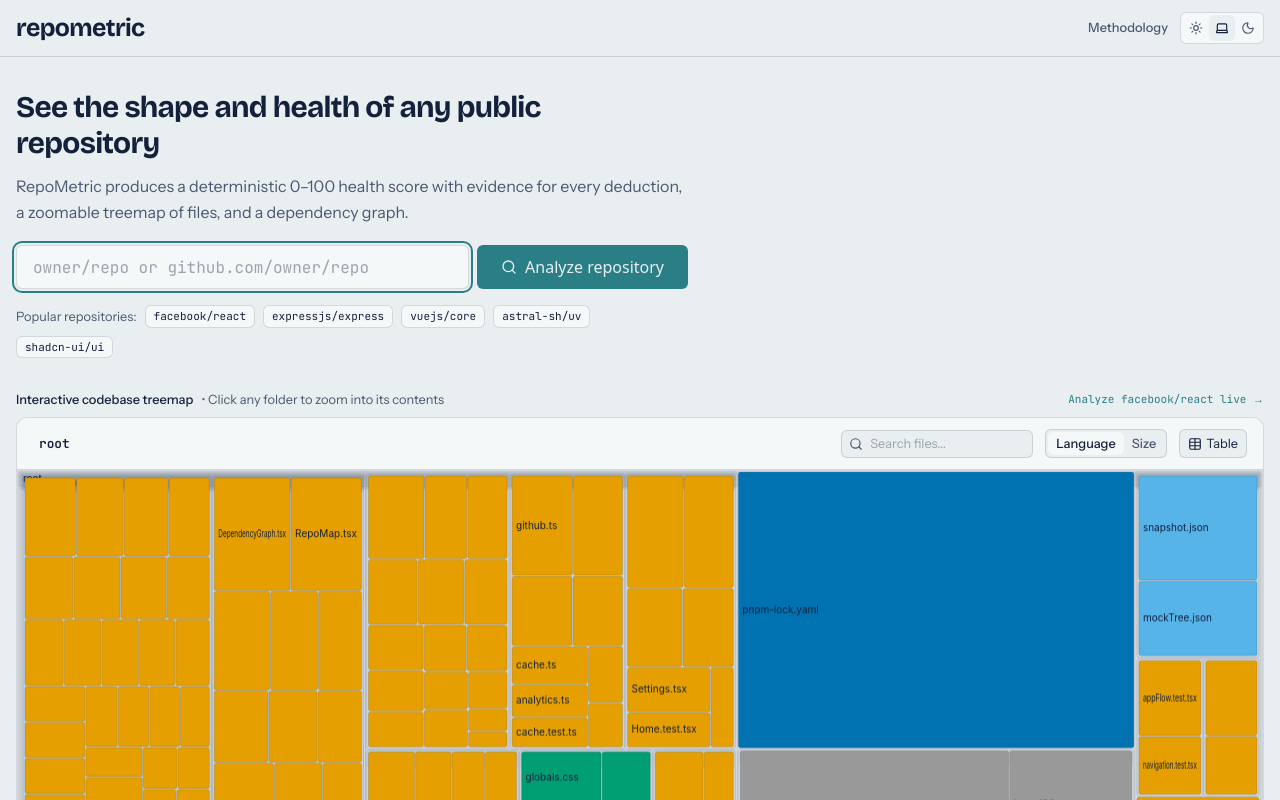
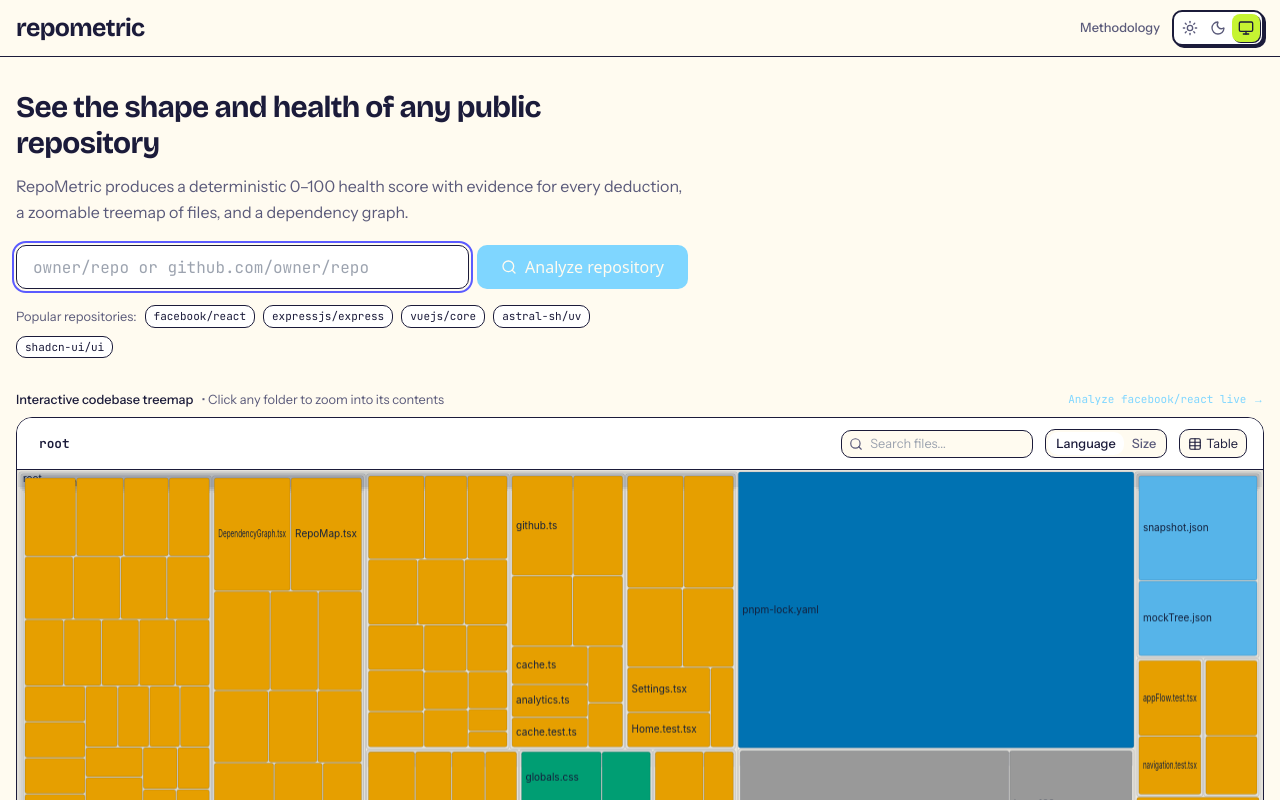
Before and after one commit to Hemacharankodhanda/repometric, a Next.js app in the folder apps/web/: page / in a window 1280 px wide. Shown: the top 800 px of the page. Built offline with nearby package versions, Linux system fonts and the light colour scheme.

Commit message:
feat(web): wire playful field guide tokens, fonts, theme toggle, and motion libraries (T0.4)

```diff
--- a/apps/web/package.json
+++ b/apps/web/package.json
@@ -20,8 +20,10 @@
     "@repometric/core": "workspace:*",
     "@repometric/viz": "workspace:*",
     "@supabase/supabase-js": "^2.118.0",
+    "canvas-confetti": "^1.9.4",
     "clsx": "^2.1.1",
     "lucide-react": "^1.59.0",
+    "motion": "^14.3.0",
     "next": "^14.2.18",
     "react": "^18.3.1",
     "react-dom": "^18.3.1",
@@ -30,6 +32,7 @@
     "zod": "^4.6.7"
   },
   "devDependencies": {
+    "@types/canvas-confetti": "^1.9.0",
     "@types/node": "^20.17.0",
     "@types/react": "^18.3.12",
     "@types/react-dom": "^18.3.1",
--- a/apps/web/src/app/layout.tsx
+++ b/apps/web/src/app/layout.tsx
@@ -5,7 +5,7 @@ import './globals.css';
 
 const bricolage = Bricolage_Grotesque({
   subsets: ['latin'],
-  variable: '--font-heading',
+  variable: '--font-display',
   display: 'swap',
 });
 
@@ -22,8 +22,16 @@ const jetbrains = JetBrains_Mono({
 });
 
 export const metadata: Metadata = {
-  title: 'RepoMetric',
-  description: 'Deterministic health score, repo map, and dependency graph for public repositories',
+  title: 'RepoMetric: health score and map for any GitHub repo',
+  description:
+    'Paste a GitHub link. Get a 0-100 health score, a to-do list that fixes it, an interactive map of your code, and an architecture diagram. Free, no sign-up.',
+  metadataBase: new URL('https://repometric.dev'),
+  openGraph: {
+    title: 'RepoMetric: health score and map for any GitHub repo',
+    description:
+      'Paste a GitHub link. Get a 0-100 health score, a to-do list that fixes it, an interactive map of your code, and an architecture diagram. Free, no sign-up.',
+    type: 'website',
+  },
 };
 
 const themeScript = `
@@ -49,7 +57,9 @@ export default function RootLayout({ children }: { children: React.ReactNode })
       <head>
         <script dangerouslySetInnerHTML={{ __html: themeScript }} />
       </head>
-      <body className="min-h-screen bg-paper text-ink font-body antialiased">{children}</body>
+      <body className="min-h-screen bg-paper text-ink font-body antialiased selection:bg-lime selection:text-ink">
+        {children}
+      </body>
     </html>
   );
 }
--- a/apps/web/src/components/ThemeToggle.tsx
+++ b/apps/web/src/components/ThemeToggle.tsx
@@ -1,82 +1,78 @@
 'use client';
 
 import React, { useEffect, useState } from 'react';
-import { Sun, Moon, Laptop } from 'lucide-react';
+import { Sun, Moon, Monitor } from 'lucide-react';
 
 export type Theme = 'light' | 'dark' | 'system';
 
-export function ThemeToggle() {
+export function ThemeToggle({ className = '' }: { className?: string }) {
   const [theme, setTheme] = useState<Theme>('system');
-  const [mounted, setMounted] = useState(false);
 
   useEffect(() => {
-    setMounted(true);
-    const stored = localStorage.getItem('repometric-theme') as Theme | null;
-    if (stored === 'light' || stored === 'dark') {
-      setTheme(stored);
-      document.documentElement.setAttribute('data-theme', stored);
-    } else {
-      setTheme('system');
-      document.documentElement.removeAttribute('data-theme');
+    try {
+      const stored = localStorage.getItem('repometric-theme') as Theme | null;
+      if (stored === 'light' || stored === 'dark' || stored === 'system') {
+        setTheme(stored);
+      }
+    } catch {
+      // ignore
     }
   }, []);
 
-  const changeTheme = (next: Theme) => {
-    setTheme(next);
-    if (next === 'system') {
-      localStorage.removeItem('repometric-theme');
-      document.documentElement.removeAttribute('data-theme');
-    } else {
-      localStorage.setItem('repometric-theme', next);
-      document.documentElement.setAttribute('data-theme', next);
+  const changeTheme = (nextTheme: Theme) => {
+    setTheme(nextTheme);
+    try {
+      localStorage.setItem('repometric-theme', nextTheme);
+      if (nextTheme === 'system') {
+        document.documentElement.removeAttribute('data-theme');
+      } else {
+        document.documentElement.setAttribute('data-theme', nextTheme);
+      }
+    } catch {
+      // ignore
     }
   };
 
-  if (!mounted) {
-    return <div className="w-24 h-8 rounded-control bg-fog/20" />;
-  }
-
   return (
-    <div
-      role="radiogroup"
-      aria-label="Color theme"
-      className="inline-flex items-center p-0.5 rounded-control bg-surface border border-line text-ink-muted text-xs"
-    >
+    <div className={`inline-flex items-center rounded-control border-2 border-ink bg-card p-0.5 shadow-sm ${className}`}>
       <button
         type="button"
-        role="radio"
-        aria-checked={theme === 'light'}
-        aria-label="Light theme"
         onClick={() => changeTheme('light')}
-        className={`p-1.5 rounded-control transition-colors ${
-          theme === 'light' ? 'bg-paper text-ink font-medium shadow-xs' : 'hover:text-ink'
+        className={`p-1.5 rounded-[8px] transition-colors ${
+          theme === 'light'
+            ? 'bg-sun text-ink font-bold shadow-[1px_1px_0_var(--ink)]'
+            : 'text-ink-muted hover:text-ink'
         }`}
+        title="Light mode"
+        aria-label="Light mode"
       >
-        <Sun className="w-3.5 h-3.5" />
+        <Sun className="w-4 h-4" />
       </button>
       <button
         type="button"
-        role="radio"
-        aria-checked={theme === 'system'}
-        aria-label="System theme"
-        onClick={() => changeTheme('system')}
-        className={`p-1.5 rounded-control transition-colors ${
-          theme === 'system' ? 'bg-paper text-ink font-medium shadow-xs' : 'hover:text-ink'
+        onClick={() => changeTheme('dark')}
+        className={`p-1.5 rounded-[8px] transition-colors ${
+          theme === 'dark'
+            ? 'bg-primary text-on-primary font-bold shadow-[1px_1px_0_var(--ink)]'
+            : 'text-ink-muted hover:text-ink'
         }`}
+        title="Dark mode"
+        aria-label="Dark mode"
       >
-        <Laptop className="w-3.5 h-3.5" />
+        <Moon className="w-4 h-4" />
       </button>
       <button
         type="button"
-        role="radio"
-        aria-checked={theme === 'dark'}
-        aria-label="Dark theme"
-        onClick={() => changeTheme('dark')}
-        className={`p-1.5 rounded-control transition-colors ${
-          theme === 'dark' ? 'bg-paper text-ink font-medium shadow-xs' : 'hover:text-ink'
+        onClick={() => changeTheme('system')}
+        className={`p-1.5 rounded-[8px] transition-colors ${
+          theme === 'system'
+            ? 'bg-lime text-ink font-bold shadow-[1px_1px_0_var(--ink)]'
+            : 'text-ink-muted hover:text-ink'
         }`}
+        title="System preference"
+        aria-label="System preference"
       >
-        <Moon className="w-3.5 h-3.5" />
+        <Monitor className="w-4 h-4" />
       </button>
     </div>
   );
--- a/apps/web/src/styles/tokens.css
+++ b/apps/web/src/styles/tokens.css
@@ -1,22 +1,34 @@
 /* Design tokens: see docs/DESIGN_SYSTEM.md. Components use these variables only. */
 
 :root {
-  --paper: #e9eef0;
-  --surface: #f5f8f9;
-  --fog: #c9d3d8;
-  --ink: #14213d;
-  --ink-muted: #4a5872;
-  --line: color-mix(in srgb, var(--ink) 15%, transparent);
+  --paper: #fffbf0;
+  --paper-2: #f4efe2;
+  --card: #ffffff;
+  --ink: #1b1b3a;
+  --ink-muted: #5a5a7a;
 
-  --teal: #2a7f87;
-  --teal-text: #1f6068;
-  --danger: #d6352f;
-  --danger-text: #b02620;
-  --moss: #5e8c4a;
-  --moss-text: #3f6b2e;
-  --focus: #2a7f87;
+  --primary: #5b5bff;
+  --on-primary: #ffffff;
+  --primary-text: #3a3ad6;
 
-  /* Data palettes */
+  --lime: #c6f432;
+  --sun: #ffd23f;
+  --coral: #ff6b57;
+  --coral-text: #c2362a;
+  --sky: #7fd6ff;
+  --on-fill: #1b1b3a; /* text on lime, sun, coral, sky */
+
+  --border: 2px solid var(--ink);
+  --shadow-sm: 2px 2px 0 var(--ink);
+  --shadow-md: 4px 4px 0 var(--ink);
+  --shadow-lg: 6px 6px 0 var(--ink);
+
+  --radius-tile: 3px;
+  --radius-control: 10px;
+  --radius-card: 16px;
+  --radius-pill: 999px;
+
+  /* Data palettes (color-blind safe) */
   --lang-1: #e69f00;
   --lang-2: #56b4e9;
   --lang-3: #009e73;
@@ -32,15 +44,10 @@
   --seq-4: #2c7fb8;
   --seq-5: #253494;
 
-  /* Shape */
-  --radius-tile: 2px;
-  --radius-control: 6px;
-  --radius-panel: 12px;
-
   /* Type */
-  --font-heading: 'Bricolage Grotesque', system-ui, sans-serif;
-  --font-body: 'Instrument Sans', system-ui, sans-serif;
-  --font-mono: 'JetBrains Mono', ui-monospace, monospace;
+  --font-display: "Bricolage Grotesque", system-ui, sans-serif;
+  --font-body: "Instrument Sans", system-ui, sans-serif;
+  --font-mono: "JetBrains Mono", ui-monospace, monospace;
 
   --text-xs: 0.8rem;
   --text-sm: 1rem;
@@ -48,45 +55,56 @@
   --text-lg: 1.563rem;
   --text-xl: 1.953rem;
   --text-2xl: 2.441rem;
-  --text-score: 3.815rem;
+  --text-hero: clamp(2.5rem, 6vw, 4.5rem);
+  --text-score: clamp(4rem, 10vw, 6rem);
+
+  /* Motion */
+  --press-ms: 120ms;
 }
 
-:root[data-theme='dark'] {
-  --paper: #0f1a26;
-  --surface: #16263a;
-  --fog: #223244;
-  --ink: #e6edf0;
-  --ink-muted: #9fb0bf;
+:root[data-theme="dark"] {
+  --paper: #14142b;
+  --paper-2: #1b1b38;
+  --card: #1f1f3d;
+  --ink: #f5f3ff;
+  --ink-muted: #b4b4d6;
 
-  --teal: #4fb3bc;
-  --teal-text: #7fd0d7;
-  --danger: #ff6b5e;
-  --danger-text: #ff8f85;
-  --moss: #8dbb78;
-  --moss-text: #a8d192;
-  --focus: #4fb3bc;
+  --primary: #7c7cff;
+  --on-primary: #14142b;
+  --primary-text: #a9a9ff;
+
+  --coral: #ff7f6e;
+  --coral-text: #ff9c8f;
+  --on-fill: #14142b;
 }
 
 @media (prefers-color-scheme: dark) {
-  :root:not([data-theme='light']) {
-    --paper: #0f1a26;
-    --surface: #16263a;
-    --fog: #223244;
-    --ink: #e6edf0;
-    --ink-muted: #9fb0bf;
+  :root:not([data-theme="light"]) {
+    --paper: #14142b;
+    --paper-2: #1b1b38;
+    --card: #1f1f3d;
+    --ink: #f5f3ff;
+    --ink-muted: #b4b4d6;
 
-    --teal: #4fb3bc;
-    --teal-text: #7fd0d7;
-    --danger: #ff6b5e;
-    --danger-text: #ff8f85;
-    --moss: #8dbb78;
-    --moss-text: #a8d192;
-    --focus: #4fb3bc;
+    --primary: #7c7cff;
+    --on-primary: #14142b;
+    --primary-text: #a9a9ff;
+
+    --coral: #ff7f6e;
+    --coral-text: #ff9c8f;
+    --on-fill: #14142b;
   }
 }
 
+/* Survey-paper dot grid for alternate sections */
+.bg-dots {
+  background-color: var(--paper-2);
+  background-image: radial-gradient(color-mix(in srgb, var(--ink) 8%, transparent) 1px, transparent 1px);
+  background-size: 24px 24px;
+}
+
 :focus-visible {
-  outline: 2px solid var(--focus);
+  outline: 3px solid var(--primary);
   outline-offset: 2px;
 }
 
@@ -95,6 +113,8 @@
   *::before,
   *::after {
     animation-duration: 0.001ms !important;
+    animation-iteration-count: 1 !important;
     transition-duration: 0.001ms !important;
+    scroll-behavior: auto !important;
   }
 }
--- a/apps/web/tailwind.config.ts
+++ b/apps/web/tailwind.config.ts
@@ -12,26 +12,40 @@ const config: Config = {
     extend: {
       colors: {
         paper: 'var(--paper)',
-        surface: 'var(--surface)',
-        fog: 'var(--fog)',
+        'paper-2': 'var(--paper-2)',
+        card: 'var(--card)',
+        surface: 'var(--card)', // alias for visualizer card background
+        fog: 'var(--paper-2)',
+        line: 'var(--ink)',
         ink: {
           DEFAULT: 'var(--ink)',
           muted: 'var(--ink-muted)',
         },
-        line: 'var(--line)',
+        primary: {
+          DEFAULT: 'var(--primary)',
+          text: 'var(--primary-text)',
+        },
+        'on-primary': 'var(--on-primary)',
+        lime: 'var(--lime)',
+        sun: 'var(--sun)',
+        coral: {
+          DEFAULT: 'var(--coral)',
+          text: 'var(--coral-text)',
+        },
+        sky: 'var(--sky)',
+        'on-fill': 'var(--on-fill)',
         teal: {
-          DEFAULT: 'var(--teal)',
-          text: 'var(--teal-text)',
+          DEFAULT: 'var(--sky)',
+          text: 'var(--primary-text)',
         },
         danger: {
-          DEFAULT: 'var(--danger)',
-          text: 'var(--danger-text)',
+          DEFAULT: 'var(--coral)',
+          text: 'var(--coral-text)',
         },
         moss: {
-          DEFAULT: 'var(--moss)',
-          text: 'var(--moss-text)',
+          DEFAULT: 'var(--lime)',
+          text: 'var(--ink)',
         },
-        focus: 'var(--focus)',
         lang: {
           1: 'var(--lang-1)',
           2: 'var(--lang-2)',
@@ -50,13 +64,23 @@ const config: Config = {
           5: 'var(--seq-5)',
         },
       },
+      boxShadow: {
+        sm: 'var(--shadow-sm)',
+        DEFAULT: 'var(--shadow-md)',
+        md: 'var(--shadow-md)',
+        lg: 'var(--shadow-lg)',
+        none: '0 0 #0000',
+      },
       borderRadius: {
         tile: 'var(--radius-tile)',
         control: 'var(--radius-control)',
-        panel: 'var(--radius-panel)',
+        card: 'var(--radius-card)',
+        panel: 'var(--radius-card)',
+        pill: 'var(--radius-pill)',
       },
       fontFamily: {
-        heading: ['var(--font-heading)', 'system-ui', 'sans-serif'],
+        display: ['var(--font-display)', 'system-ui', 'sans-serif'],
+        heading: ['var(--font-display)', 'system-ui', 'sans-serif'],
         body: ['var(--font-body)', 'system-ui', 'sans-serif'],
         mono: ['var(--font-mono)', 'ui-monospace', 'monospace'],
       },
@@ -67,7 +91,8 @@ const config: Config = {
         lg: ['1.563rem', { lineHeight: '1.3' }],
         xl: ['1.953rem', { lineHeight: '1.2' }],
         '2xl': ['2.441rem', { lineHeight: '1.2' }],
-        score: ['3.815rem', { lineHeight: '1' }],
+        hero: ['clamp(2.5rem, 6vw, 4.5rem)', { lineHeight: '1.05', letterSpacing: '-0.02em' }],
+        score: ['clamp(4rem, 10vw, 6rem)', { lineHeight: '1' }],
       },
     },
   },
```
Also changed, not shown: 9 other files (tests, documents, lock files or other folders).
